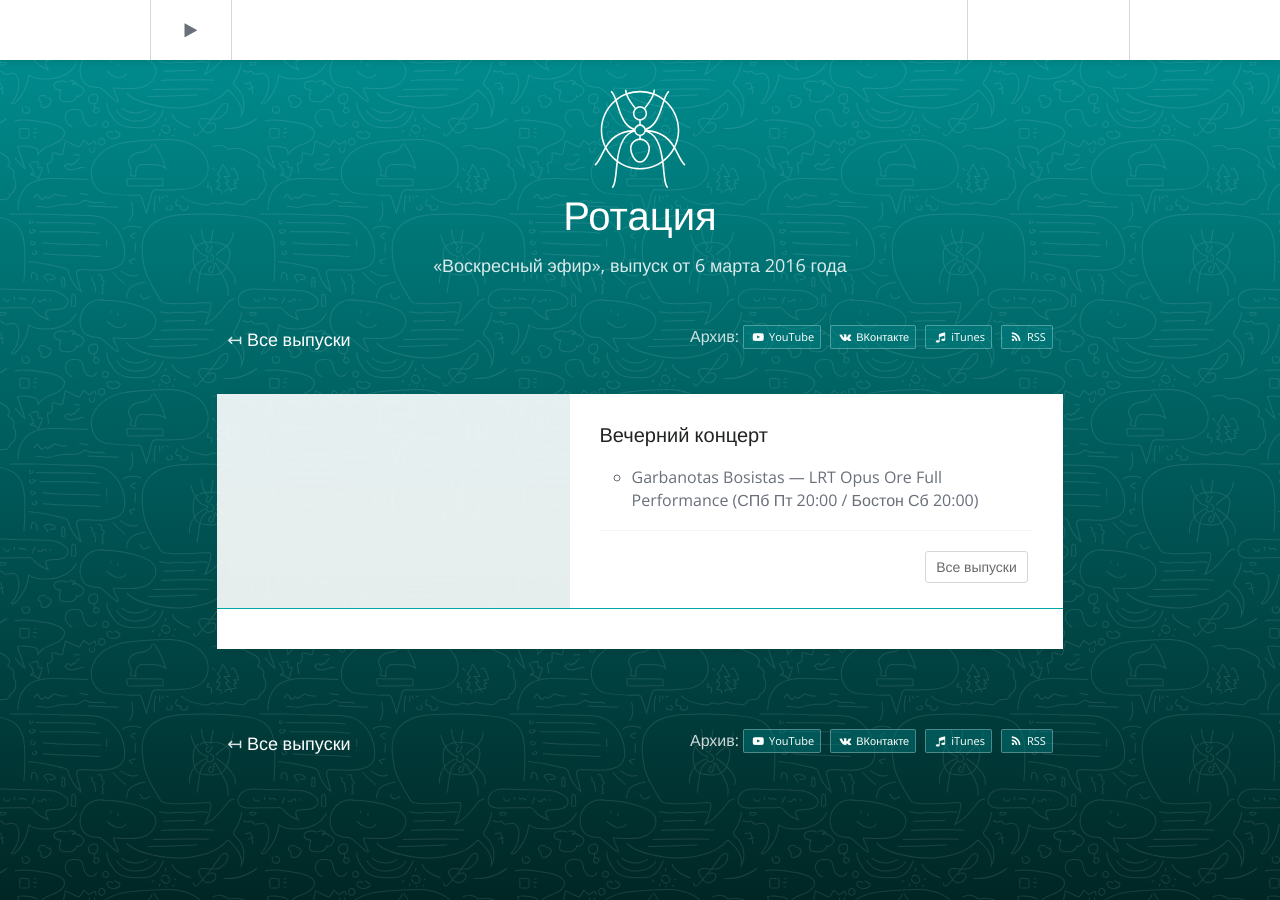
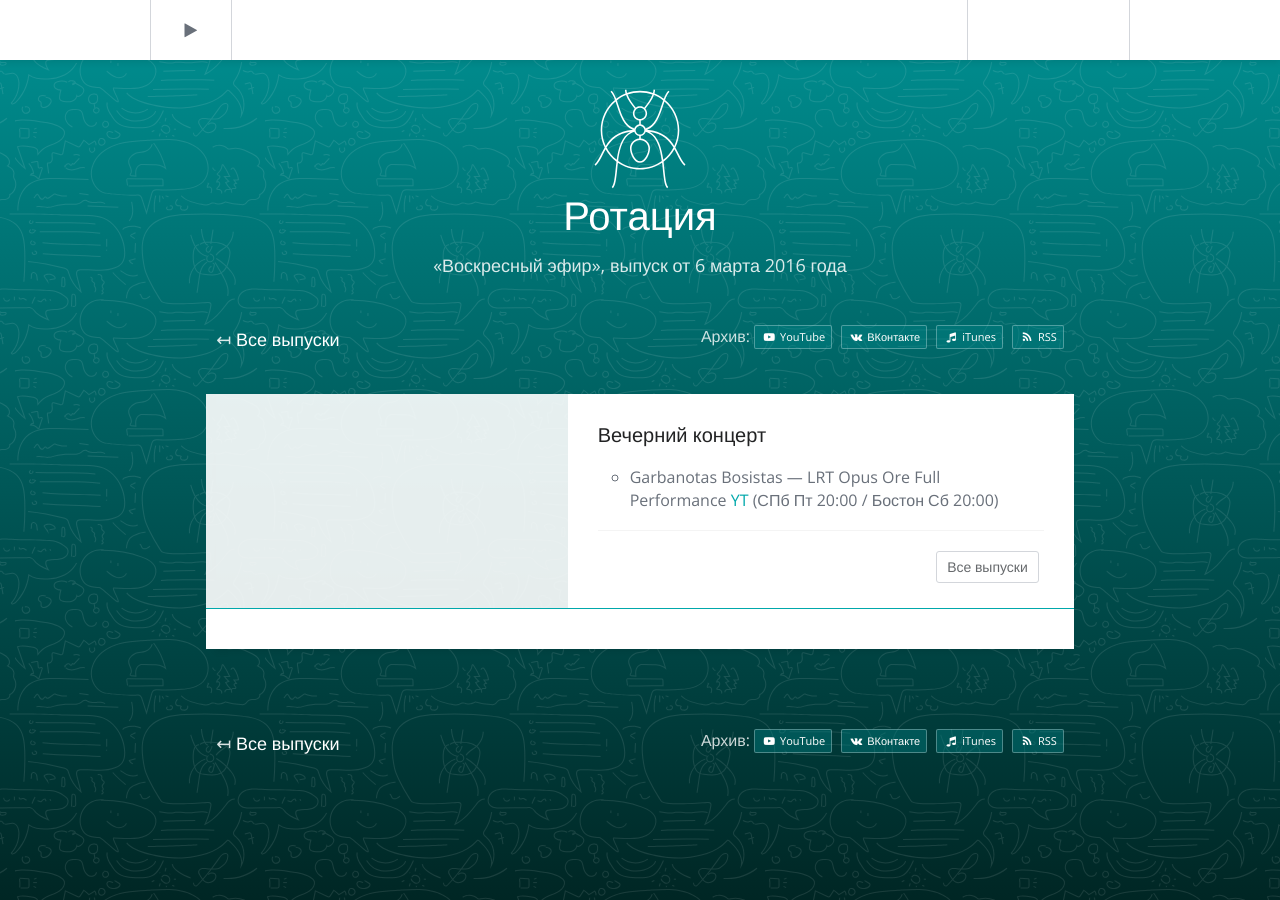
Before and after one commit to tretten/site-moonant, a Jekyll site: the page built from _posts/rotation/2016-03-06-ротация.md, in a window 1280 px wide and 900 px high, scrolled down 187 px. Built offline with Jekyll 4.4.1, drawn with Linux system fonts in a browser that asks for light colours; nearby versions of some CDN libraries; a script that is not in the unit is left out; comment, search, counter and statistics services are not loaded.

Commit message:
~ концерт

```diff
--- a/_posts/rotation/2016-03-06-ротация.md
+++ b/_posts/rotation/2016-03-06-ротация.md
@@ -11,5 +11,5 @@
 ---
 
 #### Вечерний концерт
-- Garbanotas Bosistas — LRT Opus Ore  Full Performance
+- Garbanotas Bosistas — LRT Opus Ore Full Performance [YT](https://www.youtube.com/watch?v=1lYkQCP-cuw)
 (СПб Пт 20:00 / Бостон Сб 20:00)
```
Also changed, not shown: _posts/sunday-live/2016-03-03-ирландская-традиционная-музыка.md (+0 -1 lines).
